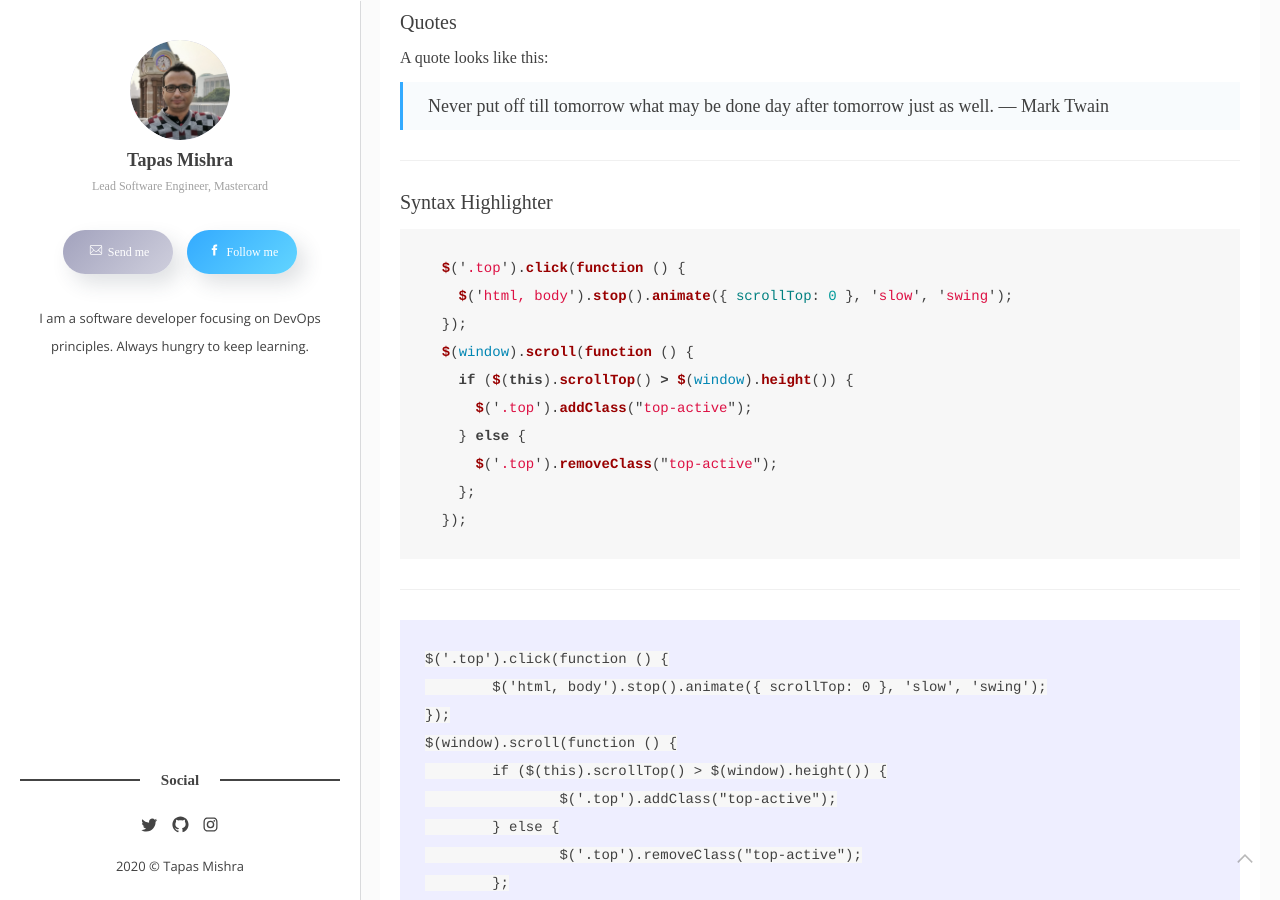
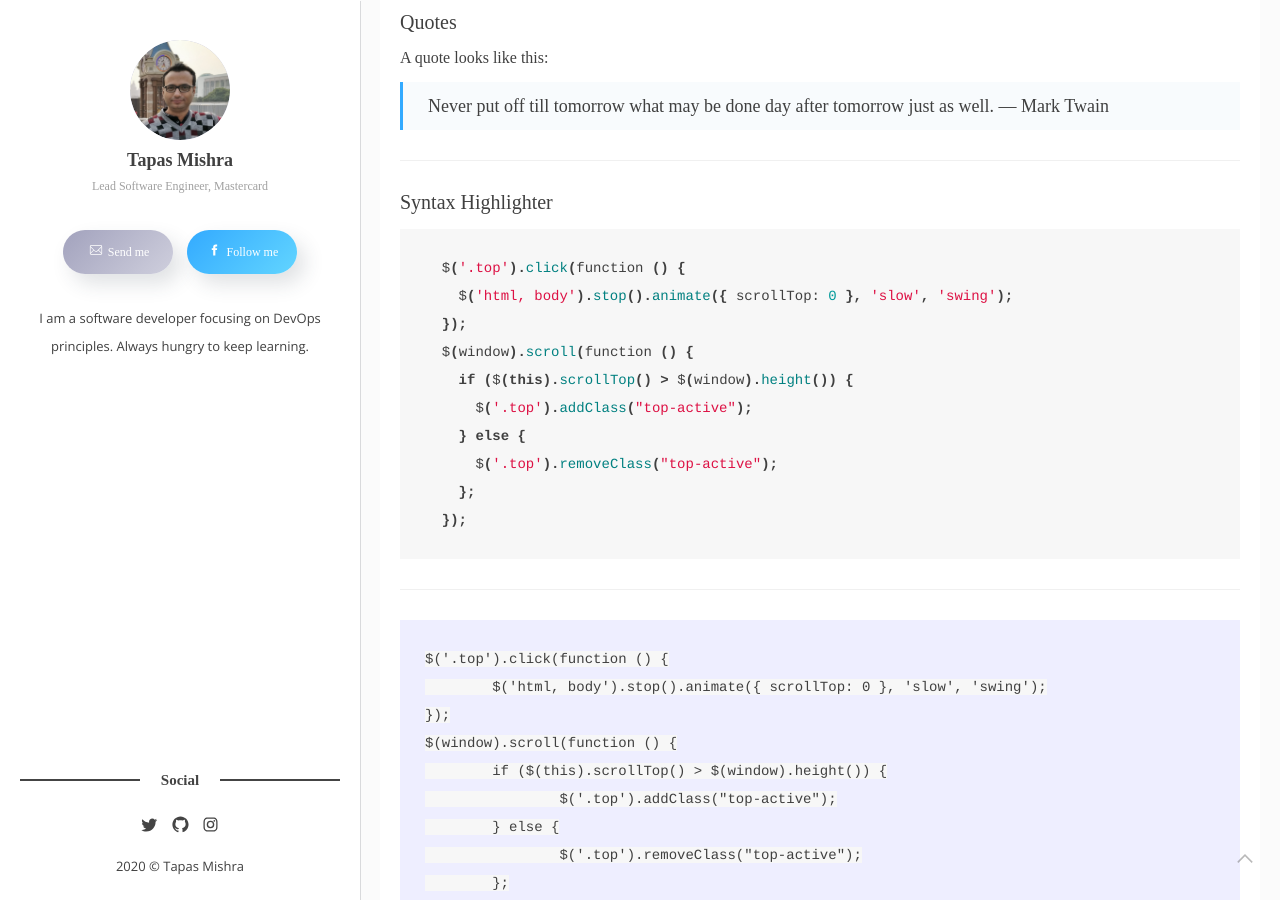
Before and after one commit to tapasmishra/tapasmishra.github.io, a Jekyll site: the page built from _posts/2020-05-17-first-demo-post.markdown, in a window 1280 px wide and 900 px high, scrolled down 1937 px. Built offline with Jekyll 4.4.1, drawn with Linux system fonts in a browser that asks for light colours; some web fonts are replaced.

```diff
--- a/_posts/2020-05-17-first-demo-post.markdown
+++ b/_posts/2020-05-17-first-demo-post.markdown
@@ -65,7 +65,7 @@ A paragraph looks like this — dolor amet cray stumptown fingerstache neutra fo
 
 #### Syntax Highlighter
 
-{% highlight js %}
+{% highlight groovy %}
   $('.top').click(function () {
     $('html, body').stop().animate({ scrollTop: 0 }, 'slow', 'swing');
   });
```
